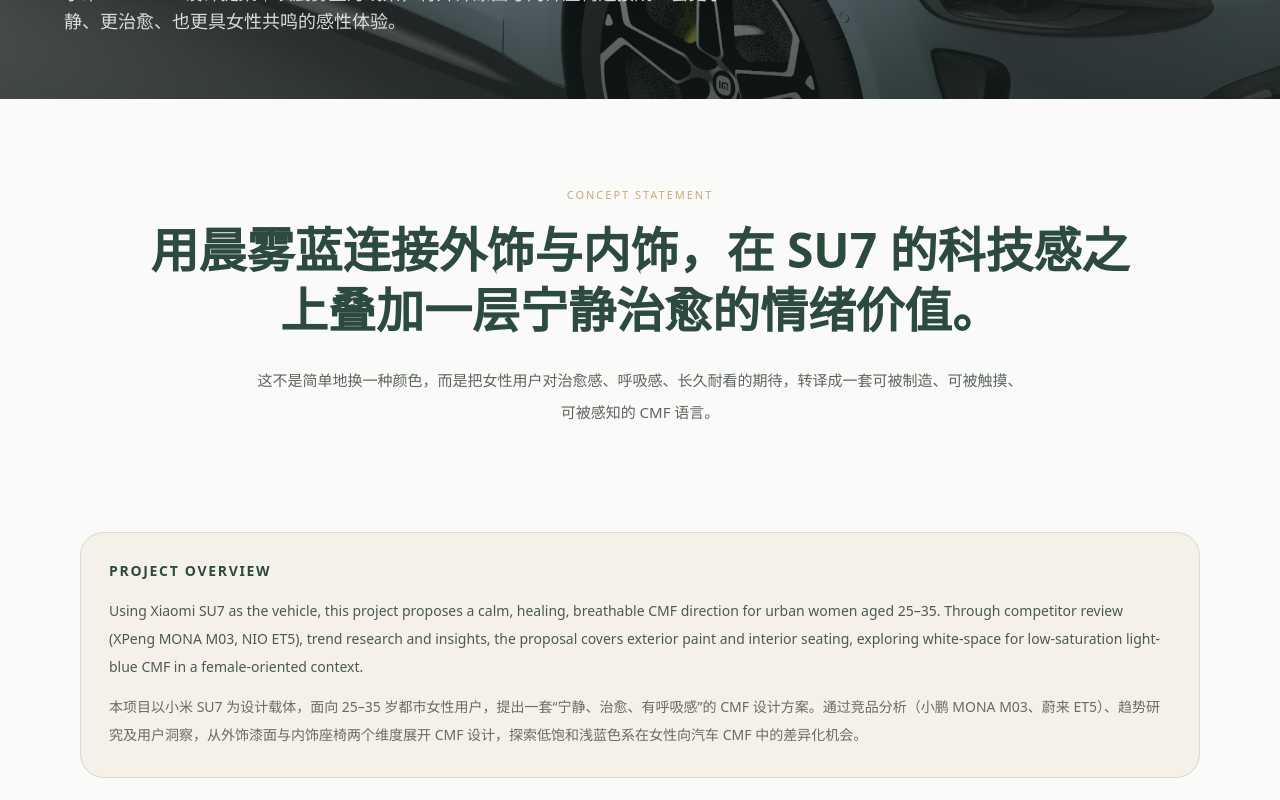
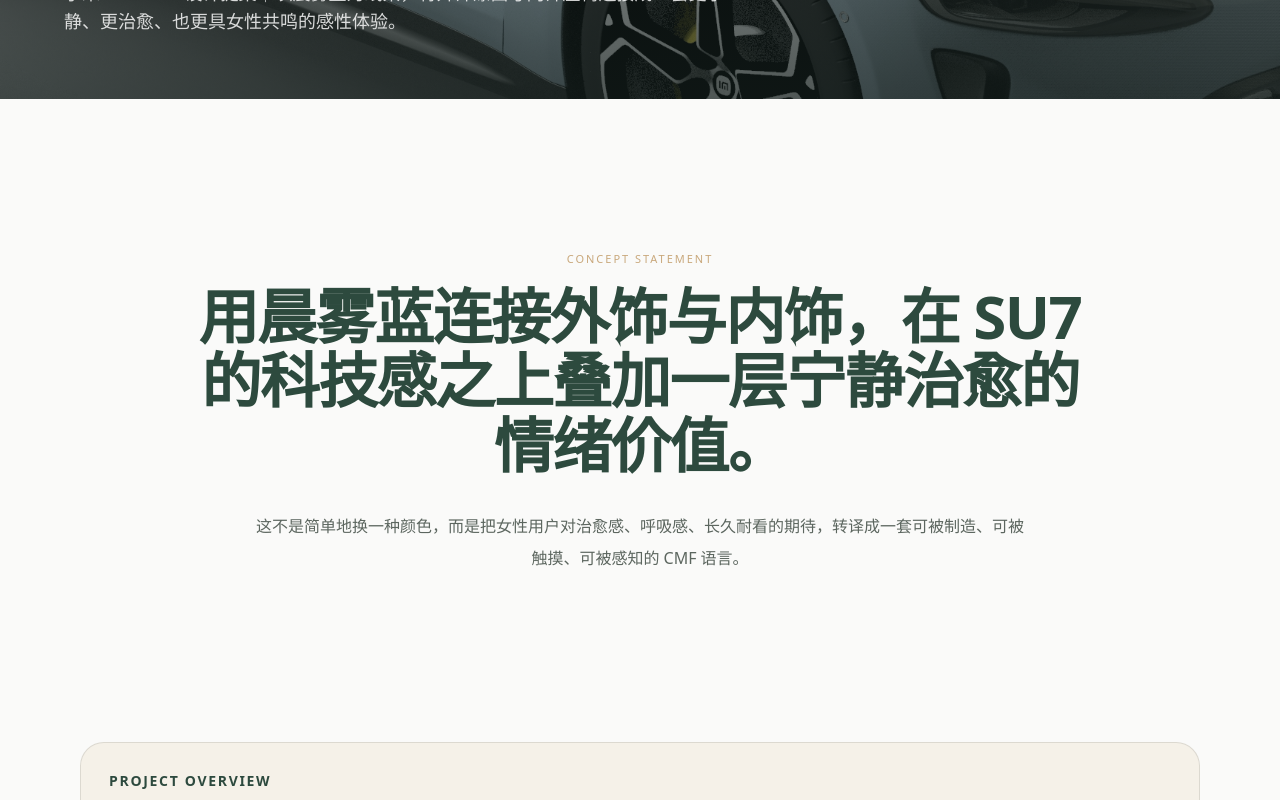
Before and after one commit to janeli8030-netizen/jane-li-portfolio, a Next.js app: page /projects/su7-cmf-proposal in a window 1280 px wide. Shown: the part 760-1560 px from the top of the page. Built offline with nearby package versions, Linux system fonts and the light colour scheme.

Commit message:
Expand statement spacing and make SU7 showcase sections full-bleed

```diff
--- a/src/components/StatementBlock.tsx
+++ b/src/components/StatementBlock.tsx
@@ -12,7 +12,7 @@ export default function StatementBlock({
   body: string;
 }) {
   return (
-    <section className="px-4 py-10 text-white md:px-0 md:py-16">
+    <section className="px-4 py-16 text-white md:px-0 md:py-24 lg:py-32">
       <motion.div
         initial={{ opacity: 0, y: 24 }}
         whileInView={{ opacity: 1, y: 0 }}
@@ -21,8 +21,8 @@ export default function StatementBlock({
         className="mx-auto flex max-w-5xl flex-col items-center text-center"
       >
         <div className="text-[11px] uppercase tracking-[0.18em] text-[#C9A87C]">{eyebrow}</div>
-        <h2 className="mt-4 text-2xl font-semibold leading-tight text-[#2D4A3E] md:text-4xl lg:text-5xl">{title}</h2>
-        <p className="mt-6 max-w-3xl text-sm leading-8 text-[#5C665F] md:text-[15px]">{body}</p>
+        <h2 className="mt-4 max-w-4xl text-3xl font-semibold leading-[1.08] tracking-tight text-[#2D4A3E] md:text-5xl lg:text-6xl">{title}</h2>
+        <p className="mt-8 max-w-3xl text-sm leading-8 text-[#5C665F] md:text-base">{body}</p>
       </motion.div>
     </section>
   );
--- a/src/components/StickyShowcase.tsx
+++ b/src/components/StickyShowcase.tsx
@@ -15,9 +15,9 @@ export default function StickyShowcase({
   children: ReactNode;
 }) {
   return (
-    <section className="grid gap-6 md:grid-cols-12 md:gap-8">
+    <section className="project-hero-fullbleed grid gap-6 bg-[#F5F1E8] px-4 py-10 md:grid-cols-12 md:gap-8 md:px-10 md:py-16 lg:px-16">
       <div className="md:col-span-5">
-        <div className="md:sticky md:top-24 rounded-[24px] border border-black/10 bg-white/70 p-6 backdrop-blur-sm">
+        <div className="md:sticky md:top-24 rounded-[24px] border border-black/10 bg-white/75 p-6 backdrop-blur-sm shadow-[0_18px_40px_rgba(45,74,62,0.08)]">
           <div className="text-[11px] uppercase tracking-[0.14em] text-[#8A7A63]">{eyebrow}</div>
           <h3 className="mt-3 text-2xl font-semibold tracking-tight text-[#2D4A3E]">{title}</h3>
           <p className="mt-4 text-sm leading-7 text-[#58655E] whitespace-pre-line">{body}</p>
```
